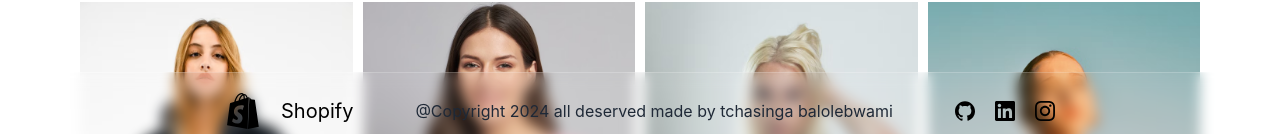
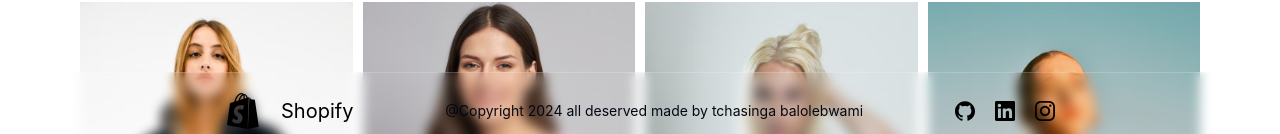
Before and after one commit to tchasinga/magazine-shopping, a React (Vite) app in the folder frontend/: page / in a window 1280 px wide. Shown: the part 650-784 px from the top of the page. Built offline with nearby package versions, Linux system fonts and the light colour scheme.

Commit message:
New code

```diff
--- a/frontend/src/Components/Footer/Footer.jsx
+++ b/frontend/src/Components/Footer/Footer.jsx
@@ -9,8 +9,8 @@ export default function Footer() {
                 <SiShopify className="text-4xl"/>
                 <h1 className="text-xl ">Shopify</h1>
             </div>
-            <div className="flex gap-5 text-gray-800">
-                <p className=''>@Copyright 2024 all deserved made by tchasinga balolebwami </p>
+            <div className="flex gap-5 text-gray-950">
+                <p className='text-sm'>@Copyright 2024 all deserved made by tchasinga balolebwami </p>
             </div>
             <div className="flex gap-5 text-black items-center">
                 <SiGithub className="text-xl"/>
--- a/frontend/src/index.css
+++ b/frontend/src/index.css
@@ -73,9 +73,9 @@
 
 .mgenBg {
   background-color: #f5f5f5;
-  background: rgba(255, 255, 255, 0.05);
-  backdrop-filter: blur(6.5px);
-  -webkit-backdrop-filter: blur(6.5px);
+  background: rgba(255, 255, 255, 0);
+  backdrop-filter: blur(6px);
+  -webkit-backdrop-filter: blur(16px);
   border-radius: 10px;
   border: 1px solid rgba(255, 255, 255, 0.18);
 }
```
